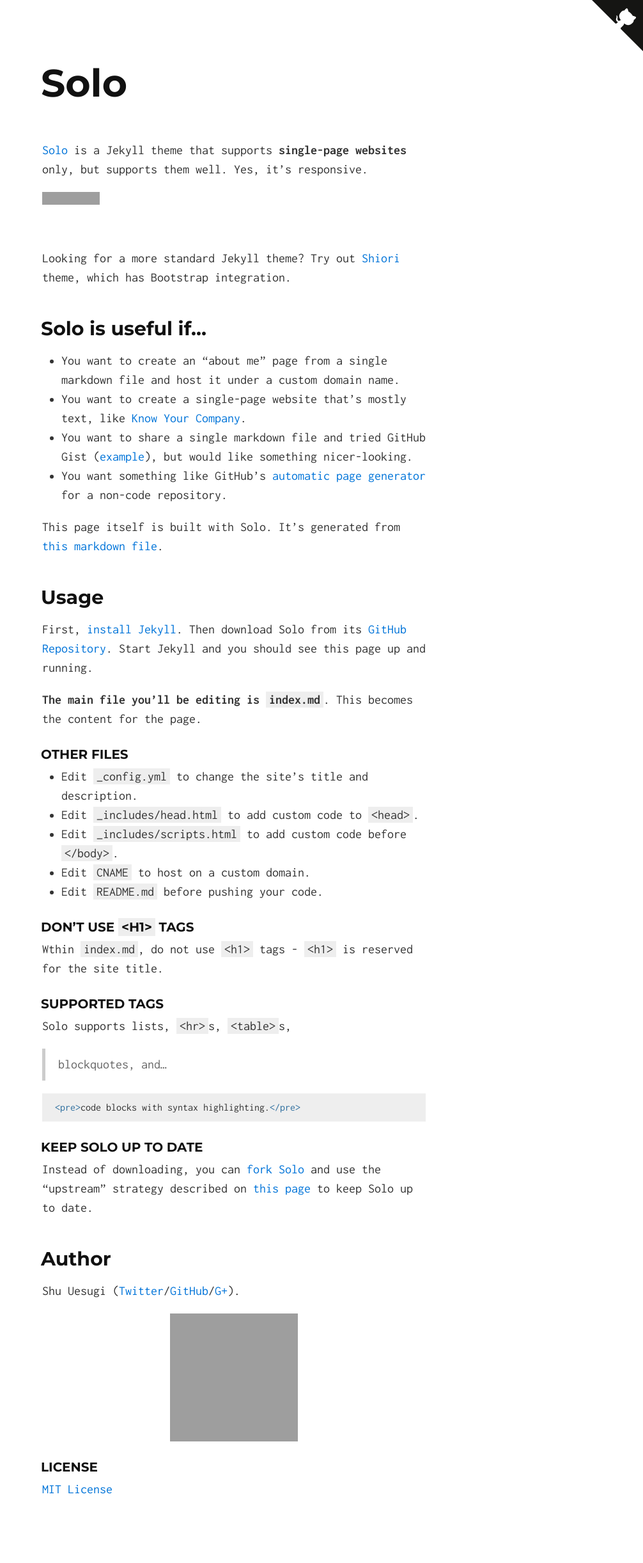
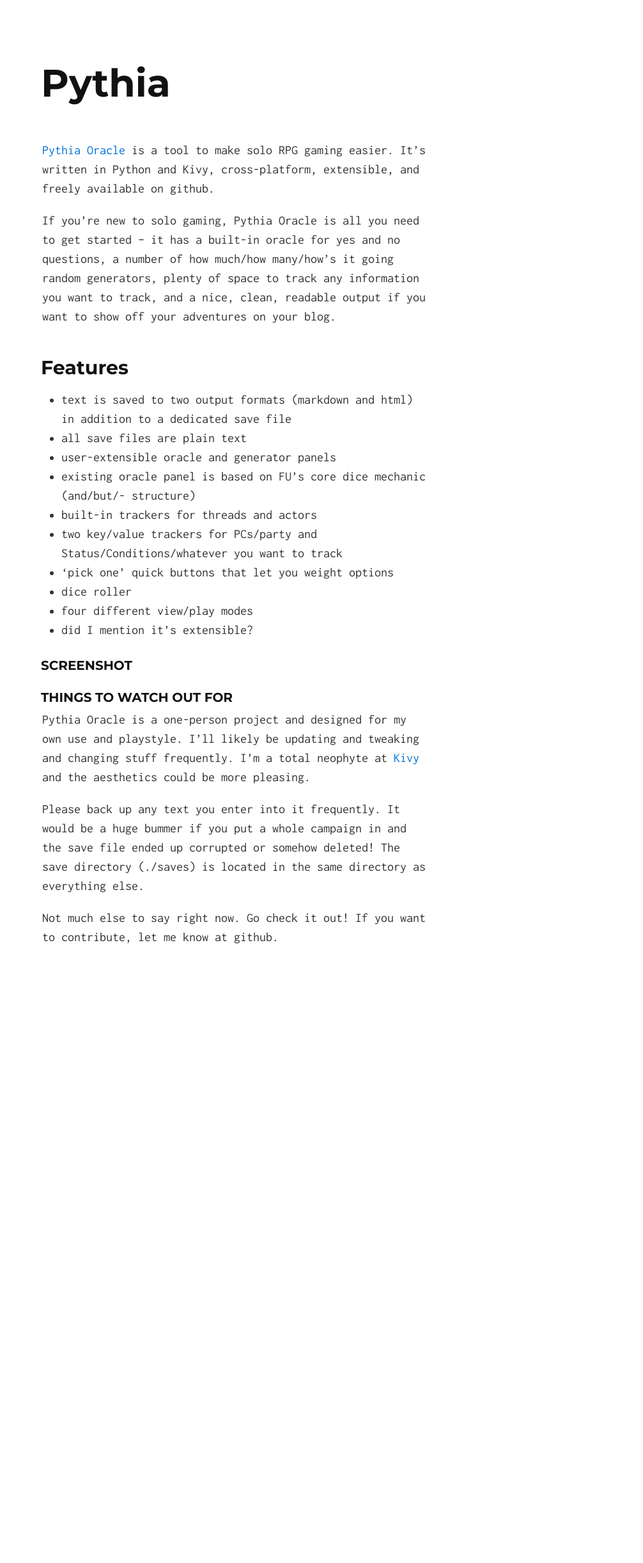
Before and after one commit to exposit/pythia-oracle, a Jekyll site: the page built from index.md, in a window 1280 px wide. Shown: the whole page at 64% size, without its empty margins (274-1280 px from the left). Built offline with Jekyll 4.4.1, drawn with Linux system fonts in a browser that asks for light colours; after the commit the page ends 1580 px from its top, so only the background shows below that; grey boxes are pictures that could not be loaded.

Commit message:
Finishing up intro page

```diff
--- a/_config.yml
+++ b/_config.yml
@@ -1,7 +1,8 @@
 # Site settings
-title: Solo, a Jekyll Theme
-tag_text: Solo
-description: Solo is a Jekyll theme that supports single-page websites only, but supports them well. Yes, it’s responsive.
+title: Pythia Oracle
+tag_text: Pythia
+description: Pythia Oracle is a solo gaming tool and content generator for P&P games built in Python and Kivy.
+baseurl: '/pythia-oracle/'
 
 # Build settings
 markdown: kramdown
--- a/index.md
+++ b/index.md
@@ -2,62 +2,31 @@
 layout: default
 ---
 
-[Solo](http://chibicode.github.io/solo) is a Jekyll theme that supports **single-page websites** only, but supports them well. Yes, it's responsive.
+[Pythia Oracle](https://github.com/exposit/pythia-oracle) is a tool to make solo RPG gaming easier. It's written in Python and Kivy, cross-platform, extensible, and freely available on github.
 
-<iframe src="https://ghbtns.com/github-btn.html?user=chibicode&amp;repo=solo&amp;type=watch&amp;count=true&amp;size=large"
-  allowtransparency="true" frameborder="0" scrolling="0" width="170" height="30"></iframe><br/>
+If you're new to solo gaming, Pythia Oracle is all you need to get started -- it has a built-in oracle for yes and no questions, a number of how much/how many/how's it going random generators, plenty of space to track any information you want to track, and a nice, clean, readable output if you want to show off your adventures on your blog.
 
-Looking for a more standard Jekyll theme? Try out [Shiori](http://github.com/ellekasai/shiori) theme, which has Bootstrap integration.
+## Features
 
-## Solo is useful if...
+* text is saved to two output formats (markdown and html) in addition to a dedicated save file
+* all save files are plain text
+* user-extensible oracle and generator panels
+* existing oracle panel is based on FU's core dice mechanic (and/but/- structure)
+* built-in trackers for threads and actors
+* two key/value trackers for PCs/party and Status/Conditions/whatever you want to track
+* 'pick one' quick buttons that let you weight options
+* dice roller
+* four different view/play modes
+* did I mention it's extensible?
 
-* You want to create an "about me" page from a single markdown file and host it under a custom domain name.
-* You want to create a single-page website that's mostly text, like [Know Your Company](https://knowyourcompany.com/).
-* You want to share a single markdown file and tried GitHub Gist ([example](https://gist.github.com/dypsilon/5819504)), but would like something nicer-looking.
-* You want something like GitHub's [automatic page generator](http://pages.github.com/) for a non-code repository.
+### Screenshot
 
-This page itself is built with Solo. It's generated from [this markdown file](https://github.com/chibicode/solo/blob/gh-pages/_includes/index.md).
 
-## Usage
 
-First, [install Jekyll](http://jekyllrb.com/docs/installation/). Then download Solo from its [GitHub Repository](https://github.com/chibicode/solo). Start Jekyll and you should see this page up and running.
+### Things to watch out for
 
-**The main file you'll be editing is `index.md`**. This becomes the content for the page.
+Pythia Oracle is a one-person project and designed for my own use and playstyle. I'll likely be updating and tweaking and changing stuff frequently. I'm a total neophyte at [Kivy]() and the aesthetics could be more pleasing.
 
-### Other Files
+Please back up any text you enter into it frequently. It would be a huge bummer if you put a whole campaign in and the save file ended up corrupted or somehow deleted! The save directory (./saves) is located in the same directory as everything else.
 
-* Edit `_config.yml` to change the site's title and description.
-* Edit `_includes/head.html` to add custom code to `<head>`.
-* Edit `_includes/scripts.html` to add custom code before `</body>`.
-* Edit `CNAME` to host on a custom domain.
-* Edit `README.md` before pushing your code.
-
-### Don't use `<h1>` tags
-
-Wthin `index.md`, do not use `<h1>` tags - `<h1>` is reserved for the site title.
-
-### Supported Tags
-
-Solo supports lists, `<hr>`s, `<table>`s,
-
-> blockquotes, and...
-
-~~~html
-<pre>code blocks with syntax highlighting.</pre>
-~~~
-
-### Keep Solo up to date
-
-Instead of downloading, you can [fork Solo](https://github.com/chibicode/solo/fork) and use the "upstream" strategy described on [this page](https://help.github.com/articles/fork-a-repo) to keep Solo up to date.
-
-## Author
-
-Shu Uesugi ([Twitter](http://twitter.com/chibicode)/[GitHub](http://github.com/chibicode)/[G+](https://plus.google.com/110325199858284431541?rel=author)).
-
-![Shu Uesugi](https://www.gravatar.com/avatar/b868d84bbe2ed30ec45c9253e1c1cefe.jpg?s=200)
-
-### License
-
-[MIT License](http://chibicode.mit-license.org/)
-
-<a href="https://github.com/chibicode/solo" class="github-corner"><svg width="80" height="80" viewBox="0 0 250 250" style="fill:#151513; color:#fff; position: absolute; top: 0; border: 0; right: 0;"><path d="M0,0 L115,115 L130,115 L142,142 L250,250 L250,0 Z"></path><path d="M128.3,109.0 C113.8,99.7 119.0,89.6 119.0,89.6 C122.0,82.7 120.5,78.6 120.5,78.6 C119.2,72.0 123.4,76.3 123.4,76.3 C127.3,80.9 125.5,87.3 125.5,87.3 C122.9,97.6 130.6,101.9 134.4,103.2" fill="currentColor" style="transform-origin: 130px 106px;" class="octo-arm"></path><path d="M115.0,115.0 C114.9,115.1 118.7,116.5 119.8,115.4 L133.7,101.6 C136.9,99.2 139.9,98.4 142.2,98.6 C133.8,88.0 127.5,74.4 143.8,58.0 C148.5,53.4 154.0,51.2 159.7,51.0 C160.3,49.4 163.2,43.6 171.4,40.1 C171.4,40.1 176.1,42.5 178.8,56.2 C183.1,58.6 187.2,61.8 190.9,65.4 C194.5,69.0 197.7,73.2 200.1,77.6 C213.8,80.2 216.3,84.9 216.3,84.9 C212.7,93.1 206.9,96.0 205.4,96.6 C205.1,102.4 203.0,107.8 198.3,112.5 C181.9,128.9 168.3,122.5 157.7,114.1 C157.9,116.9 156.7,120.9 152.7,124.9 L141.0,136.5 C139.8,137.7 141.6,141.9 141.8,141.8 Z" fill="currentColor" class="octo-body"></path></svg></a><style>.github-corner:hover .octo-arm{animation:octocat-wave 560ms ease-in-out}@keyframes octocat-wave{0%,100%{transform:rotate(0)}20%,60%{transform:rotate(-25deg)}40%,80%{transform:rotate(10deg)}}@media (max-width:500px){.github-corner:hover .octo-arm{animation:none}.github-corner .octo-arm{animation:octocat-wave 560ms ease-in-out}}</style>
+Not much else to say right now. Go check it out! If you want to contribute, let me know at github.
```
